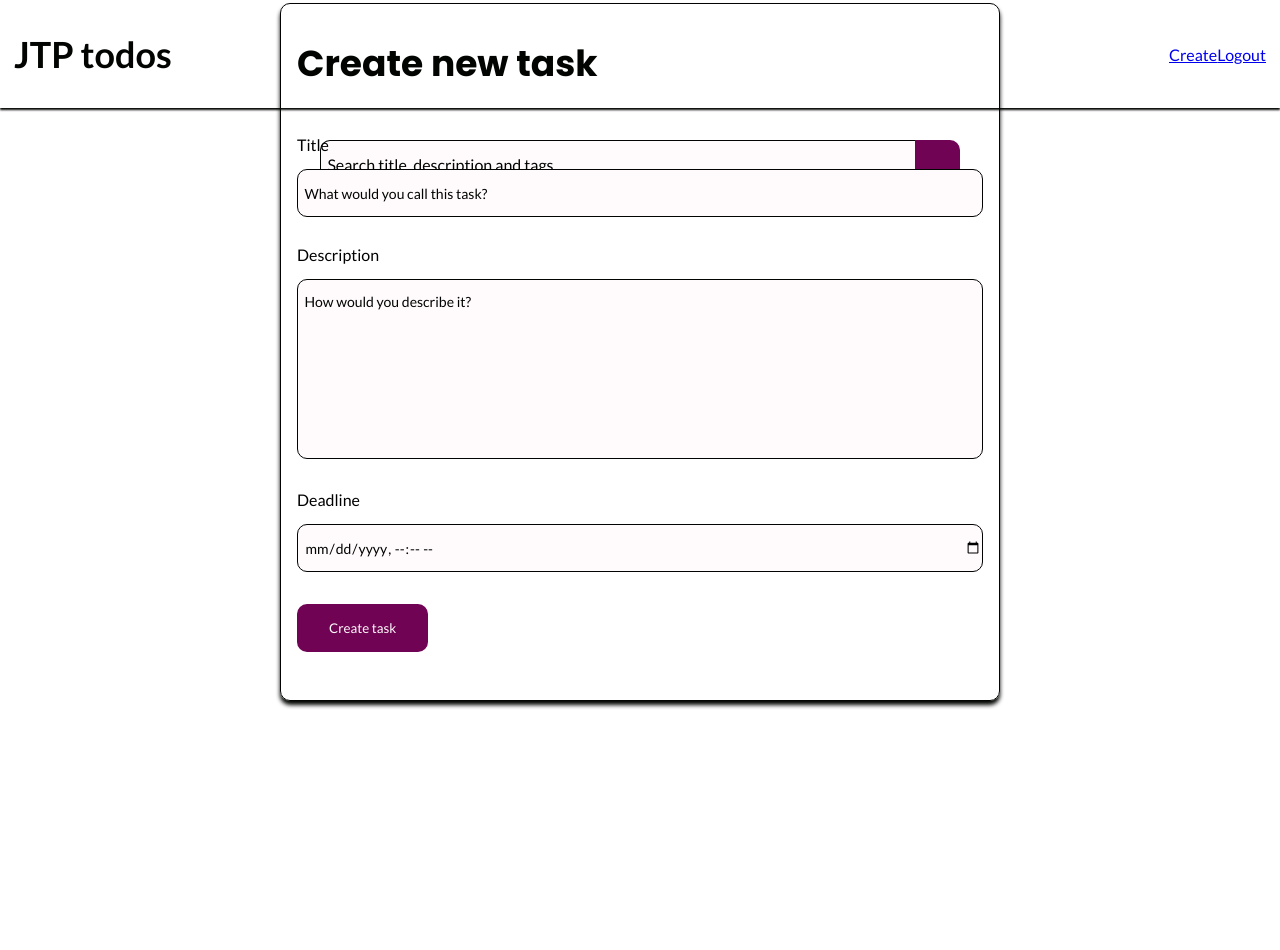
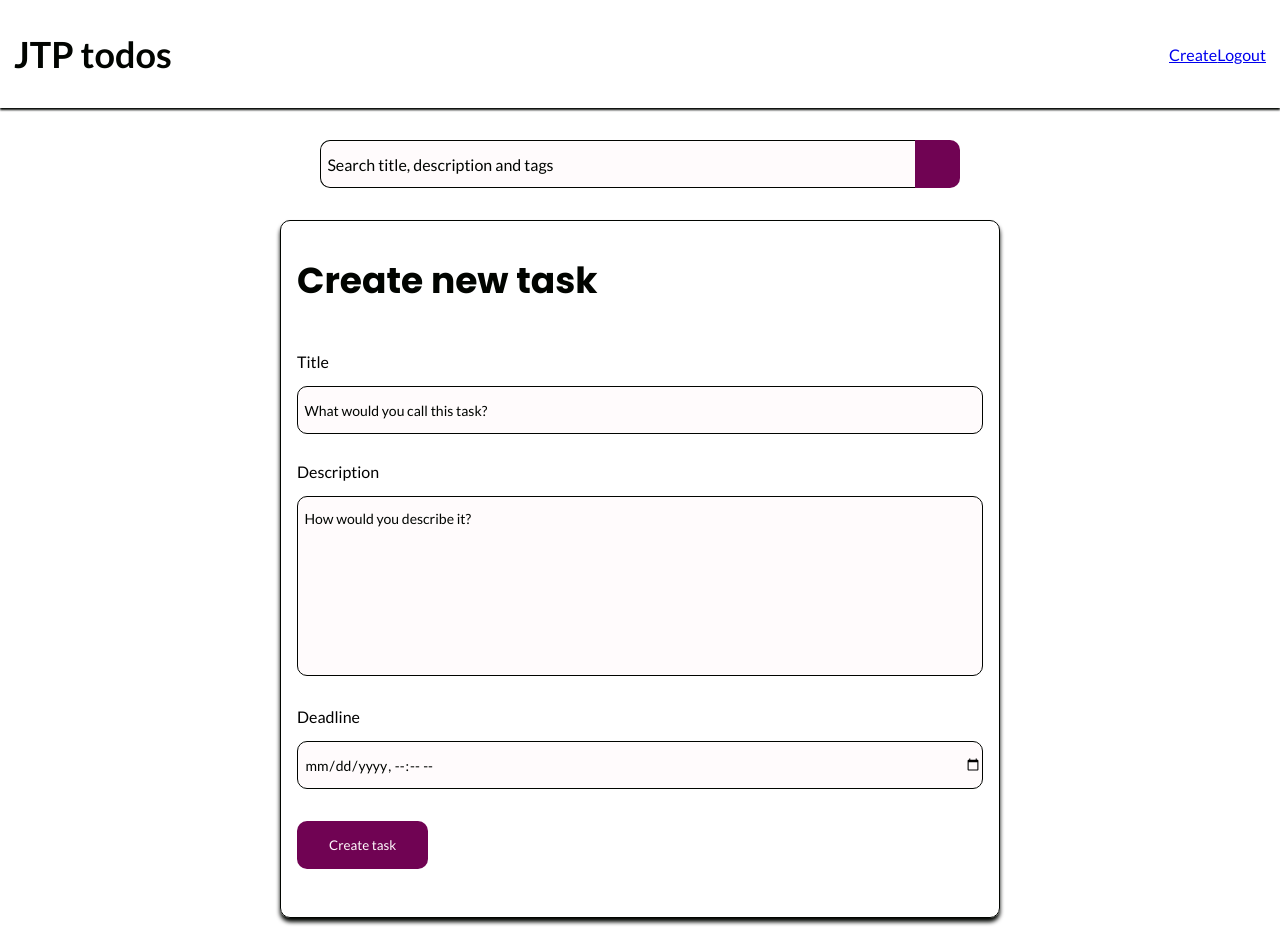
Before and after one commit to joshytheprogrammer/todos-frontend, a Nuxt app: page /create in a window 1280 px wide. Before the commit the page ends 800 px from the top, so only its background shows below. Built offline with nearby package versions, Linux system fonts and the light colour scheme; some icons are missing.

Commit message:
made changes

```diff
--- a/assets/scss/mixins.scss
+++ b/assets/scss/mixins.scss
@@ -19,6 +19,10 @@
   border: 1px solid $dark;
   box-shadow: 0px 4px 4px $dark;
   border-radius: 10px;
+}
+
+@mixin container-reset {
+
 }
 
 @mixin btn {
--- a/pages/create.vue
+++ b/pages/create.vue
@@ -49,6 +49,11 @@ export default {
 .container {
   @include container;
   width: 720px;
+
+  transform: none;
+  top: auto;
+  left: auto;
+  position: relative;
 
   .create {
 
--- a/components/App/Create.vue
+++ b/trash/Create.vue
@@ -28,7 +28,7 @@
 </template>
 
 <script>
-import Modal from "./Modal.vue"
+import Modal from "../components/App/Modal.vue"
 
 export default {
   components: {
```
